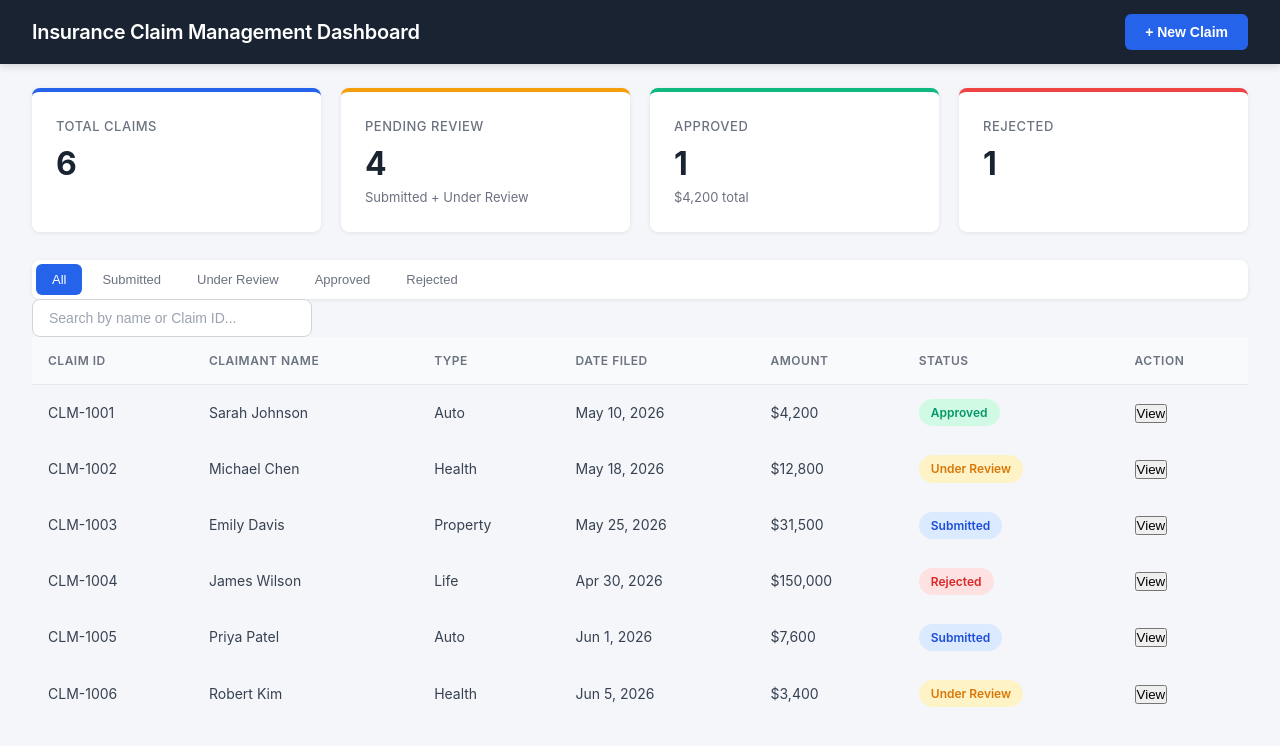
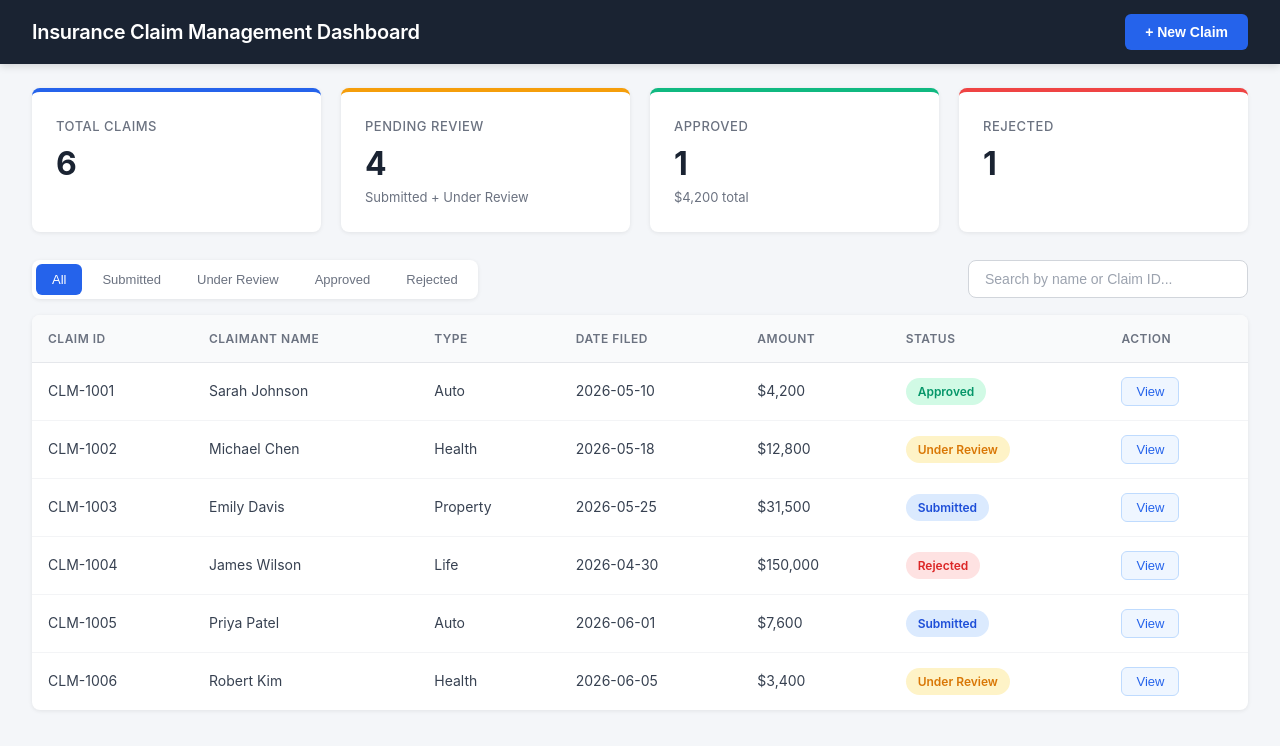
Before and after one commit to dinuntp/Agentic_AI_Squad, a React (Vite) app in the folder insurance-claims/: page / in a window 1280 px wide. Shown: the top 746 px of the page. Built offline with nearby package versions, Linux system fonts and the light colour scheme.

Commit message:
feat(US-3031001): add insurance-claims/src/components/ClaimsList.jsx

```diff
--- a/insurance-claims/src/components/ClaimsList.jsx
+++ b/insurance-claims/src/components/ClaimsList.jsx
@@ -1,13 +1,13 @@
 import React, { useState, useMemo } from 'react';
 
-const FILTER_OPTIONS = ['All', 'Submitted', 'Under Review', 'Approved', 'Rejected'];
+const FILTER_TABS = ['All', 'Submitted', 'Under Review', 'Approved', 'Rejected'];
 
 function getStatusClass(status) {
   const map = {
-    Submitted: 'submitted',
+    'Submitted': 'submitted',
     'Under Review': 'under-review',
-    Approved: 'approved',
-    Rejected: 'rejected',
+    'Approved': 'approved',
+    'Rejected': 'rejected',
   };
   return map[status] || 'submitted';
 }
@@ -21,15 +21,6 @@ function formatCurrency(amount) {
   }).format(amount);
 }
 
-function formatDate(dateStr) {
-  const date = new Date(dateStr + 'T00:00:00');
-  return date.toLocaleDateString('en-US', {
-    year: 'numeric',
-    month: 'short',
-    day: 'numeric',
-  });
-}
-
 export default function ClaimsList({ claims, onViewClaim }) {
   const [activeFilter, setActiveFilter] = useState('All');
   const [searchTerm, setSearchTerm] = useState('');
@@ -37,12 +28,12 @@ export default function ClaimsList({ claims, onViewClaim }) {
   const filteredClaims = useMemo(() => {
     let result = claims;
 
-    // Filter by status
+    // Apply status filter
     if (activeFilter !== 'All') {
       result = result.filter((c) => c.status === activeFilter);
     }
 
-    // Filter by search term (AND logic with status filter)
+    // Apply search filter (AND logic with status filter)
     if (searchTerm.trim()) {
       const term = searchTerm.trim().toLowerCase();
       result = result.filter(
@@ -56,19 +47,17 @@ export default function ClaimsList({ claims, onViewClaim }) {
   }, [claims, activeFilter, searchTerm]);
 
   return (
-    <div className="claims-section" data-testid="claims-section">
-      <div className="claims-toolbar" data-testid="claims-toolbar">
+    <div data-testid="claims-list">
+      <div className="filter-bar">
         <div className="filter-tabs" data-testid="filter-tabs">
-          {FILTER_OPTIONS.map((option) => (
+          {FILTER_TABS.map((tab) => (
             <button
-              key={option}
-              className={`filter-tab ${
-                activeFilter === option ? 'filter-tab--active' : ''
-              }`}
-              onClick={() => setActiveFilter(option)}
-              data-testid={`filter-${option.toLowerCase().replace(/\s+/g, '-')}`}
+              key={tab}
+              className={`filter-tab ${activeFilter === tab ? 'filter-tab--active' : ''}`}
+              onClick={() => setActiveFilter(tab)}
+              data-testid={`filter-tab-${tab.toLowerCase().replace(/\s+/g, '-')}`}
             >
-              {option}
+              {tab}
             </button>
           ))}
         </div>
@@ -82,12 +71,7 @@ export default function ClaimsList({ claims, onViewClaim }) {
         />
       </div>
 
-      {filteredClaims.length === 0 ? (
-        <div className="empty-state" data-testid="empty-state">
-          <div className="empty-state__icon">📋</div>
-          <p className="empty-state__text">No claims found matching your criteria.</p>
-        </div>
-      ) : (
+      <div className="claims-table-wrapper">
         <table className="claims-table" data-testid="claims-table">
           <thead>
             <tr>
@@ -101,29 +85,32 @@ export default function ClaimsList({ claims, onViewClaim }) {
             </tr>
           </thead>
           <tbody>
-            {filteredClaims.map((claim) => (
+            {filteredClaims.length === 0 ? (
+              <tr>
+                <td colSpan="7" className="claims-table__empty">
+                  No claims found matching your criteria.
+                </td>
+              </tr>
+            ) : (
+              filteredClaims.map((claim) => (
                 <tr
                   key={claim.id}
                   onClick={() => onViewClaim(claim.id)}
                   data-testid={`claim-row-${claim.id}`}
                 >
-                <td className="claim-id-cell">{claim.id}</td>
+                  <td>{claim.id}</td>
                   <td>{claim.claimantName}</td>
                   <td>{claim.type}</td>
-                <td>{formatDate(claim.dateFiled)}</td>
-                <td className="amount-cell">{formatCurrency(claim.amount)}</td>
+                  <td>{claim.dateFiled}</td>
+                  <td>{formatCurrency(claim.amount)}</td>
                   <td>
-                  <span
-                    className={`status-badge status-badge--${getStatusClass(
-                      claim.status
-                    )}`}
-                  >
+                    <span className={`status-badge status-badge--${getStatusClass(claim.status)}`}>
                       {claim.status}
                     </span>
                   </td>
                   <td>
                     <button
-                    className="btn btn--ghost"
+                      className="btn-view"
                       onClick={(e) => {
                         e.stopPropagation();
                         onViewClaim(claim.id);
@@ -134,12 +121,13 @@ export default function ClaimsList({ claims, onViewClaim }) {
                     </button>
                   </td>
                 </tr>
-            ))}
+              ))
+            )}
           </tbody>
         </table>
-      )}
+      </div>
     </div>
   );
 }
 
-export { FILTER_OPTIONS, getStatusClass, formatCurrency, formatDate };
+export { FILTER_TABS, getStatusClass };
```
Lines whose indentation alone changed are shown as unchanged.
